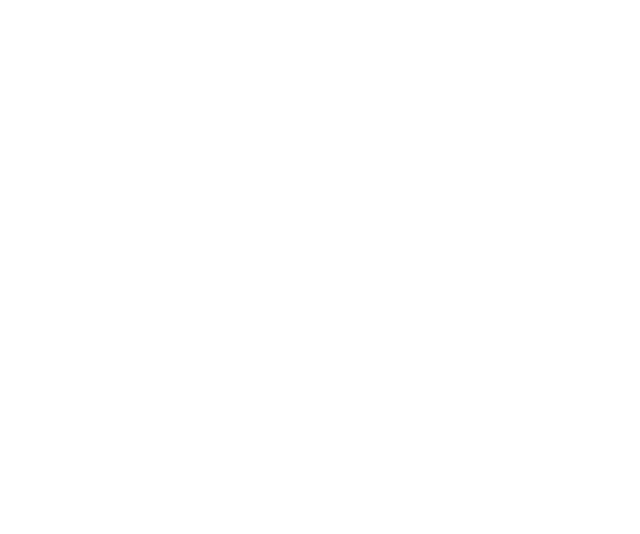
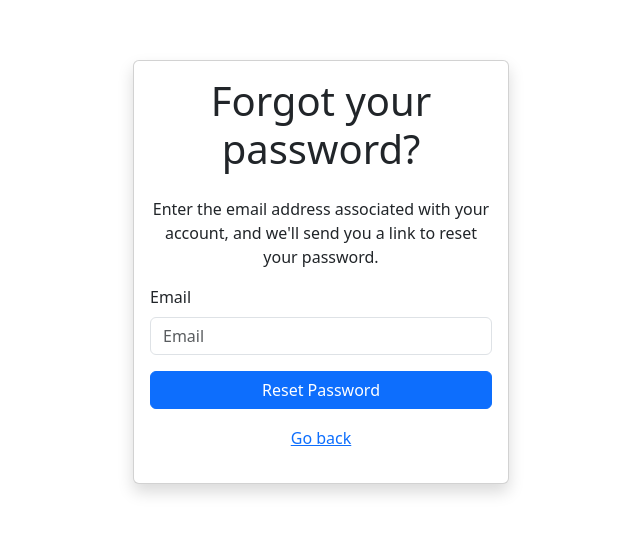
Before and after one commit to parthvekariya98/blog_demo_full_stack, a React (Create React App) app in the folder blogs_demo_full_stack/: page /forgotpassword in a window 1280 px wide. Before the commit this address had no page. Shown: the part 128-662 px from the top of the page, without its empty margins (319-959 px from the left). Built offline with nearby package versions, Linux system fonts and the light colour scheme.

Commit message:
- managed options for remember me and forgot password - ui design for forgot password screen

```diff
--- a/blogs_demo_full_stack/src/App.js
+++ b/blogs_demo_full_stack/src/App.js
@@ -7,6 +7,7 @@ import Dashboard from './components/Dashboard';
 import Login from './components/Login';
 import Signup from './components/Signup';
 import Header from './components/Header';
+import ForgotPassword from './components/ForgotPassword';
 
 const App = () => {
   return (
@@ -15,6 +16,7 @@ const App = () => {
         <Route path="/" element={<Login />} />
         <Route path="/login" element={<Login />} />
         <Route path="/signup" element={<Signup />} />
+        <Route path="/forgotpassword" element={<ForgotPassword />} />
         <Route path="/dashboard" element={<><Header /><Dashboard /></>} />
         <Route path="/blogdetails/:id" element={<><Header /><BlogDetails /></>} />
         <Route path='/about' element={<><Header /><About /></>} />
--- /dev/null
+++ b/blogs_demo_full_stack/src/components/ForgotPassword.js
@@ -0,0 +1,46 @@
+import React, { useState } from 'react';
+import { useNavigate } from 'react-router-dom';
+
+const ForgotPassword = () => {
+    const navigate = useNavigate();
+    const [email, setEmail] = useState('');
+    const [message, setMessage] = useState('');
+    const [error, setError] = useState('');
+
+    const handleResetPassword = async (e) => {
+        e.preventDefault();
+        try {
+            //Forgot password api call in progress
+        } catch (error) {
+            setMessage('');
+            setError('Something went wrong. Please try again.');
+        }
+    };
+
+    return (
+        <div className="d-flex justify-content-center align-items-center" style={{ minHeight: "100vh" }}>
+            <div className="container" style={{ maxWidth: "400px" }}>
+                <div className="card shadow">
+                    <div className="card-body">
+                        <h1 className="card-title text-center mb-4">Forgot your password?</h1>
+                        <p className="text-center mb-3">Enter the email address associated with your account, and we'll send you a link to reset your password.</p>
+                        <form onSubmit={handleResetPassword}>
+                            <div className="mb-3">
+                                <label htmlFor="email" className="form-label">Email</label>
+                                <input type="email" className="form-control" id="email" placeholder="Email" value={email} onChange={(e) => setEmail(e.target.value)} />
+                            </div>
+                            {message && <p className="text-success mb-3">{message}</p>}
+                            {error && <p className="text-danger mb-3">{error}</p>}
+                            <div className="text-center">
+                                <button type="submit" className="btn btn-primary btn-block w-100">Reset Password</button>
+                            </div>
+                            <p className="text-center mt-3"><button type="button" className="btn btn-link p-0" onClick={() => navigate('/login')}>Go back</button></p>
+                        </form>
+                    </div>
+                </div>
+            </div>
+        </div>
+    );
+};
+
+export default ForgotPassword;
--- a/blogs_demo_full_stack/src/components/Login.js
+++ b/blogs_demo_full_stack/src/components/Login.js
@@ -1,11 +1,12 @@
-import React, { useState } from 'react';
+import React, { useState, useEffect } from 'react';
 import axios from 'axios';
-import { useNavigate } from 'react-router-dom';
+import { useNavigate, Link } from 'react-router-dom';
 
 const Login = () => {
     const navigate = useNavigate();
     const [username, setUsername] = useState('');
     const [password, setPassword] = useState('');
+    const [rememberMe, setRememberMe] = useState(false);
 
     const handleLogin = async (e) => {
         e.preventDefault();
@@ -14,6 +15,13 @@ const Login = () => {
             console.log(response.data);
             if (response.status === 200) {
                 localStorage.setItem('user', JSON.stringify(response.data));
+                if (rememberMe) {
+                    localStorage.setItem('rememberMe', 'true');
+                    localStorage.setItem('username', username);
+                } else {
+                    localStorage.removeItem('rememberMe');
+                    localStorage.removeItem('username');
+                }
                 navigate('/dashboard');
             } else {
                 alert("Something went wrong!!");
@@ -23,9 +31,22 @@ const Login = () => {
         }
     };
 
+    const handleRememberMeChange = () => {
+        setRememberMe(!rememberMe);
+    };
+
+    useEffect(() => {
+        const rememberedUser = localStorage.getItem('rememberMe') === 'true';
+        if (rememberedUser) {
+            const storedUsername = localStorage.getItem('username');
+            setUsername(storedUsername);
+            setRememberMe(true);
+        }
+    }, []);
+
     return (
         <div className="d-flex justify-content-center align-items-center" style={{ minHeight: "100vh" }}>
-            <div className="container" style={{ maxWidth: "400px" }}>
+            <div className="container" style={{ maxWidth: "450px" }}>
                 <div className="card shadow">
                     <div className="card-body">
                         <h1 className="card-title text-center mb-4">Login</h1>
@@ -37,6 +58,13 @@ const Login = () => {
                             <div className="mb-3">
                                 <label htmlFor="password" className="form-label">Password</label>
                                 <input type="password" className="form-control" id="password" placeholder="Password" value={password} onChange={(e) => setPassword(e.target.value)} />
+                            </div>
+                            <div className="mb-3 form-check d-flex justify-content-between align-items-center">
+                                <div>
+                                    <input type="checkbox" className="form-check-input" id="rememberMe" checked={rememberMe} onChange={handleRememberMeChange} />
+                                    <label className="form-check-label" htmlFor="rememberMe">Remember Me</label>
+                                </div>
+                                <Link to="/forgotpassword">Forgot Password?</Link>
                             </div>
                             <div className="text-center">
                                 <button type="submit" className="btn btn-primary btn-block w-100">Login</button>
```
Also changed, not shown: 1 other file (tests, documents, lock files or other folders).
